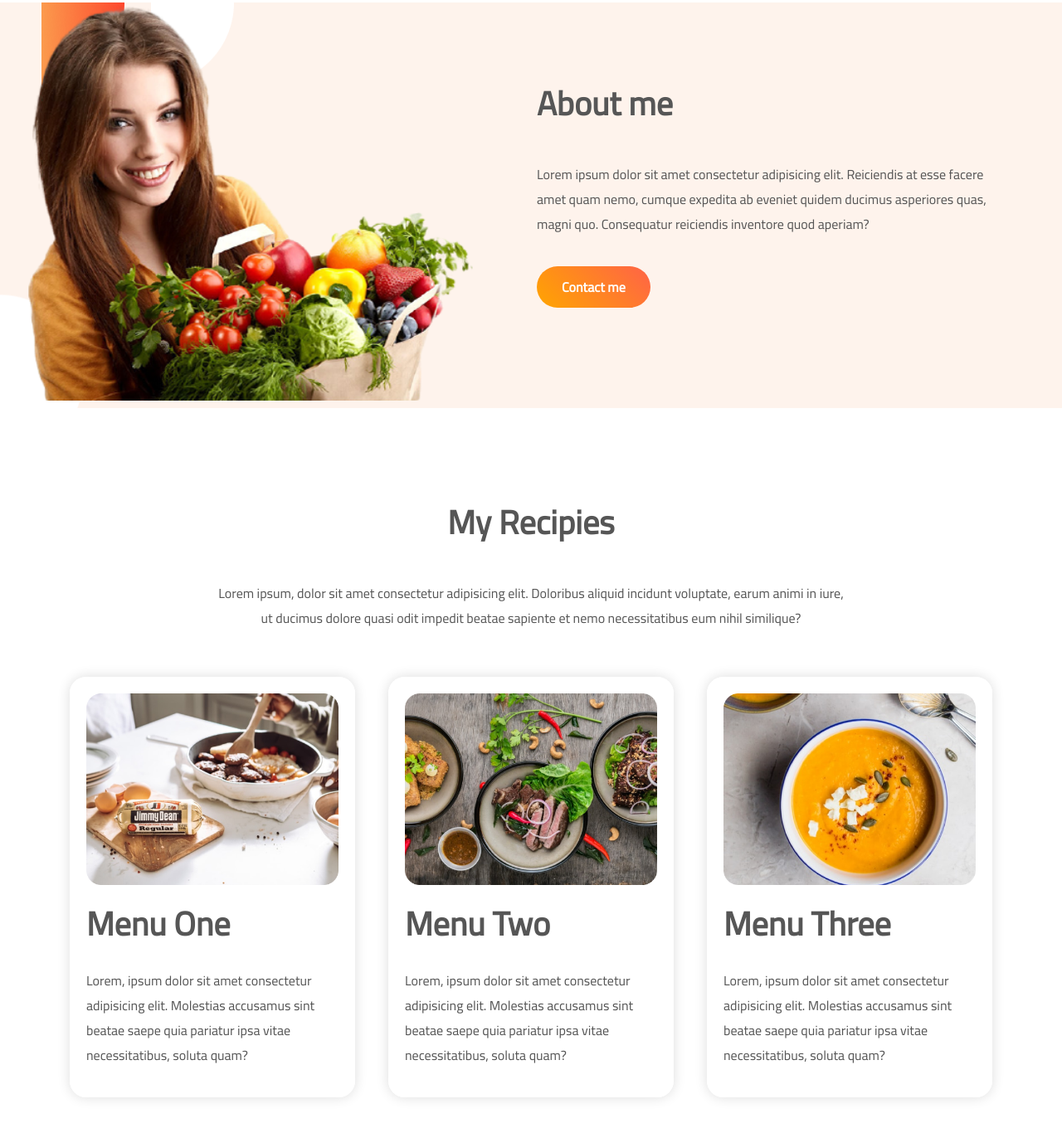
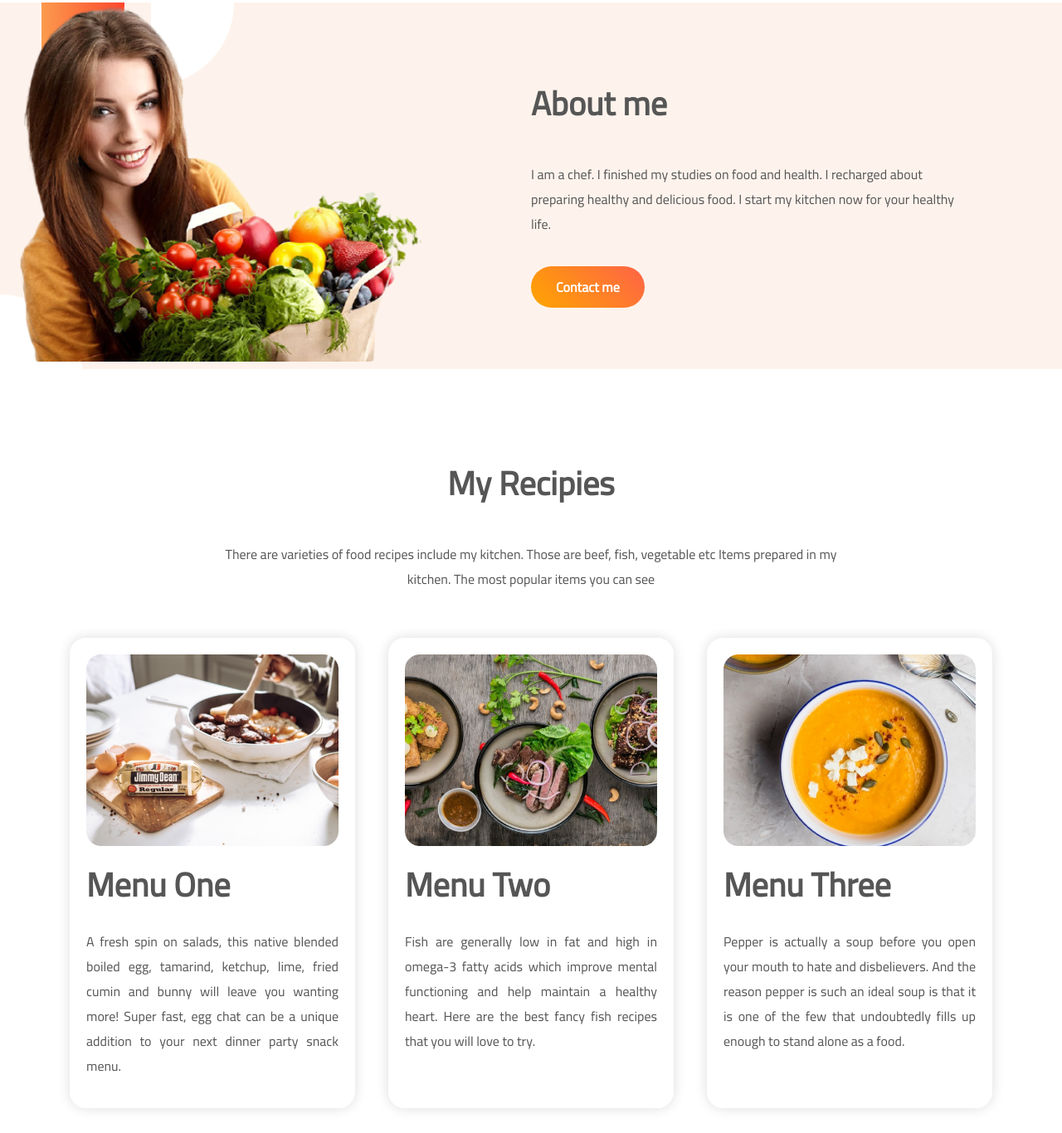
Before and after one commit to md-mh/Food-Network, a plain HTML site: page index.html in a window 1280 px wide. Shown: the part 694-2060 px from the top of the page at 83% size. Drawn offline with Linux system fonts and the light colour scheme.

Commit message:
update document

```diff
--- a/index.html
+++ b/index.html
@@ -18,7 +18,8 @@
     <section class="welcome">
         <div class="half-width">
             <h1> <span id="coral">Skip</span> The Diet, <br> Just Eat Healthy <br> With Food Network</h1>
-            <p>Imagine you don't need a diet because we provide healthy and delicious food for you!</p><br>
+            <p>Imagine you don't need a diet because we provide healthy and delicious food for you. Our food is 100%
+                fresh and cholesterol free.</p><br>
             <a href="https://github.com/md-mh/Food-Network">Order Food</a>
         </div>
         <div class="half-width">
@@ -33,10 +34,8 @@
         </div>
         <div id="about-content" class="half-width">
             <h2>About me</h2>
-            <p">Lorem ipsum dolor sit amet consectetur adipisicing elit. Reiciendis at esse facere
-                amet quam nemo, cumque
-                expedita ab eveniet quidem ducimus asperiores quas, magni quo. Consequatur reiciendis inventore quod
-                aperiam?</p> <br>
+            <p">I am a chef. I finished my studies on food and health. I recharged about preparing healthy and
+                delicious food. I start my kitchen now for your healthy life.</p> <br>
                 <a href="https://github.com/md-mh/Food-Network">Contact me</a>
 
         </div>
@@ -46,28 +45,29 @@
     <section class="recipies">
         <div class="recipies-head">
             <h2>My Recipies</h2>
-            <p>Lorem ipsum, dolor sit amet consectetur adipisicing elit. Doloribus aliquid incidunt voluptate, earum
-                animi in iure, ut ducimus dolore quasi odit impedit beatae sapiente et nemo necessitatibus eum nihil
-                similique?</p>
+            <p>There are varieties of food recipes include my kitchen. Those are beef, fish, vegetable etc Items
+                prepared in my kitchen. The most popular items you can see</p>
         </div> <br>
         <div class="recipies-items">
             <div class="items">
                 <img src="img/Project-1.jpg" alt="">
                 <h2>Menu One</h2>
-                <p>Lorem, ipsum dolor sit amet consectetur adipisicing elit. Molestias accusamus sint beatae saepe quia
-                    pariatur ipsa vitae necessitatibus, soluta quam?</p>
+                <p>A fresh spin on salads, this native blended boiled egg, tamarind, ketchup, lime, fried cumin and
+                    bunny will leave you wanting more! Super fast, egg chat can be a unique addition to your next dinner
+                    party snack menu.</p>
             </div>
             <div class="items">
                 <img src="img/Project-2.jpg" alt="">
                 <h2>Menu Two</h2>
-                <p>Lorem, ipsum dolor sit amet consectetur adipisicing elit. Molestias accusamus sint beatae saepe quia
-                    pariatur ipsa vitae necessitatibus, soluta quam?</p>
+                <p>Fish are generally low in fat and high in omega-3 fatty acids which improve mental functioning and
+                    help maintain a healthy heart. Here are the best fancy fish recipes that you will love to try.</p>
             </div>
             <div class="items">
                 <img src="img/Project-3.png" alt="">
                 <h2>Menu Three</h2>
-                <p>Lorem, ipsum dolor sit amet consectetur adipisicing elit. Molestias accusamus sint beatae saepe quia
-                    pariatur ipsa vitae necessitatibus, soluta quam?</p>
+                <p>Pepper is actually a soup before you open your mouth to hate and disbelievers. And the reason pepper
+                    is such an ideal soup is that it is one of the few that undoubtedly fills up enough to stand alone
+                    as a food.</p>
             </div>
         </div>
     </section>
--- a/style.css
+++ b/style.css
@@ -24,6 +24,8 @@ img{
     width: 45%;
     margin: 0 auto;
 }
+
+/* welcome section */
 section.welcome{
     display: flex;
     width: 90%;
@@ -33,6 +35,8 @@ section.welcome{
 #coral{
     color: coral;
 }
+
+/* about section  */
 section.about{
     display: flex;
     width: 100%;
@@ -41,8 +45,9 @@ section.about{
     margin-bottom: 100px;
 }
 #about-content{
-    padding: 50px;
+    padding: 50px 120px;
 }
+
 /* recipies section  */
 .recipies{
     margin-bottom: 100px;
@@ -63,12 +68,13 @@ section.about{
     box-shadow: 0 0 15px #ddd;
     border: 20px solid white;
     border-radius: 20px;
+    text-align: justify;
 }
 .items h2{
     margin: 0;
 }
 
-/* social */
+/* social section */
 .social{
     display: flex;
     width: 80%;
```
